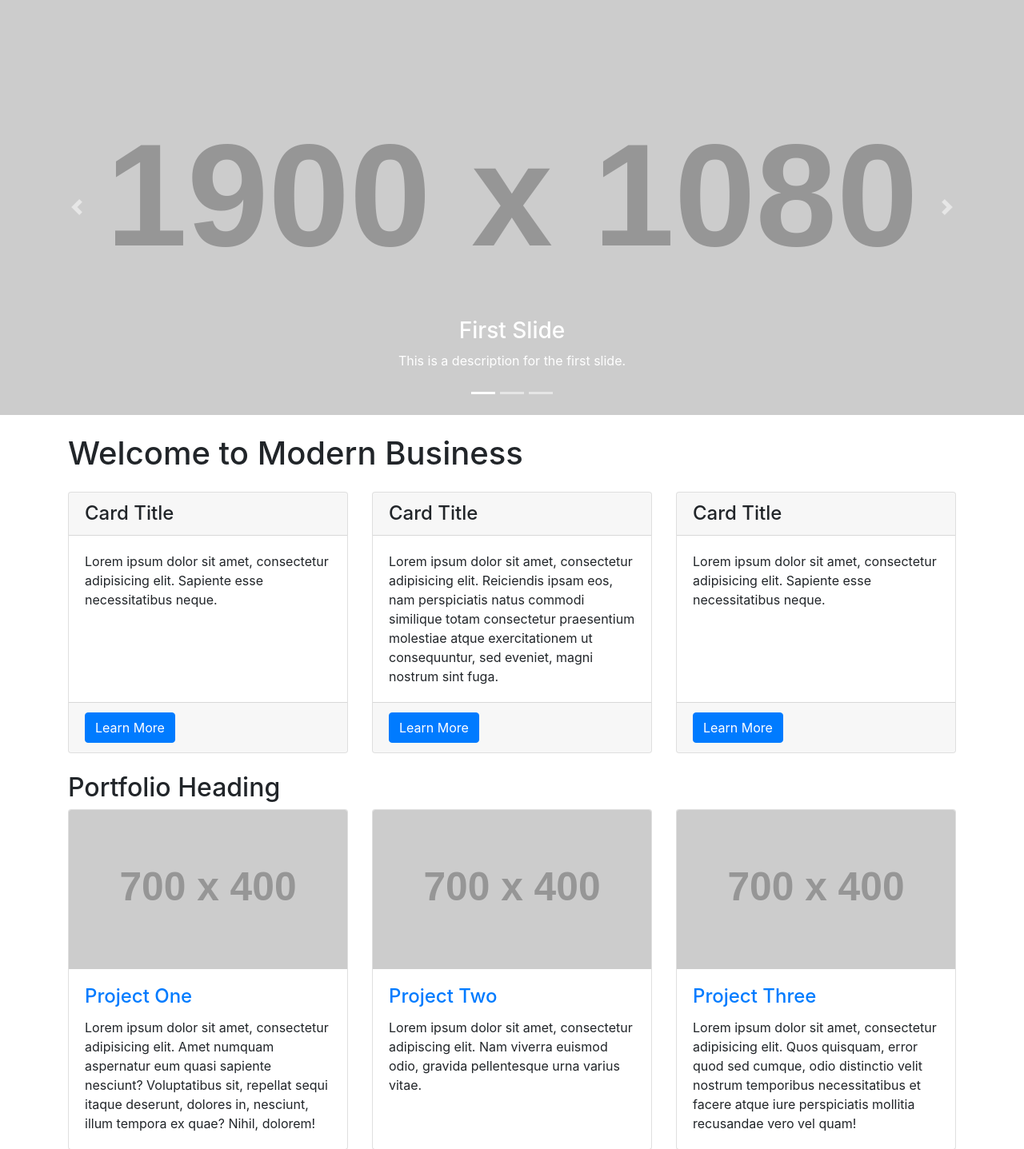
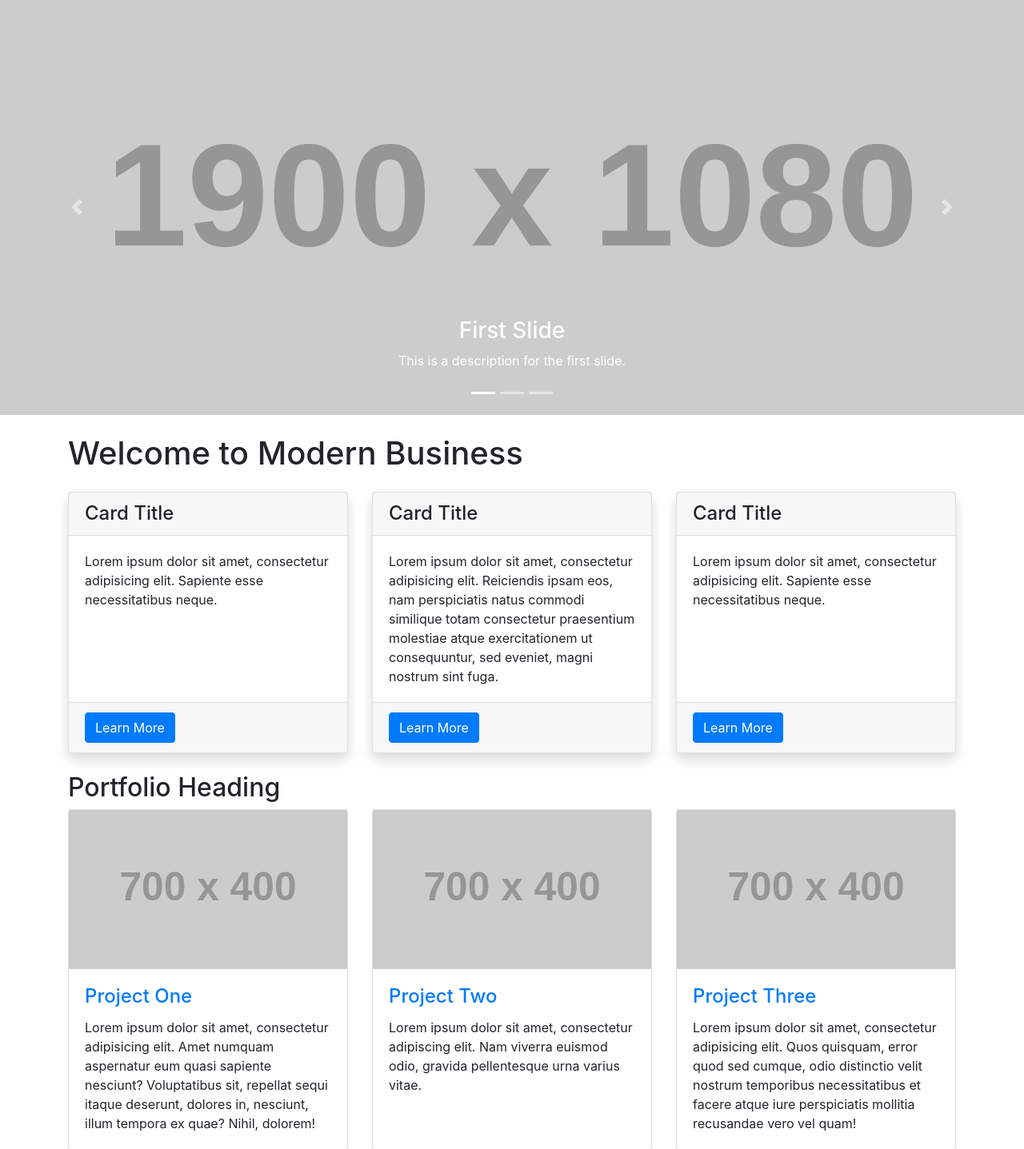
Before and after one commit to davidjbuchanan/MS3-lockdown, a Flask app: page / in a window 1280 px wide. Shown: the part 57-1494 px from the top of the page at 80% size. Run offline with Flask 2, Linux system fonts and the light colour scheme; some libraries are stand-ins or nearby versions.

Commit message:
index.html: added shade to cards

```diff
--- a/templates/index.html
+++ b/templates/index.html
@@ -49,7 +49,7 @@
     <!-- Marketing Icons Section -->
     <div class="row">
       <div class="col-lg-4 mb-4">
-        <div class="card h-100">
+        <div class="card h-100 shadow">
           <h4 class="card-header">Card Title</h4>
           <div class="card-body">
             <p class="card-text">Lorem ipsum dolor sit amet, consectetur adipisicing elit. Sapiente esse necessitatibus neque.</p>
@@ -60,7 +60,7 @@
         </div>
       </div>
       <div class="col-lg-4 mb-4">
-        <div class="card h-100">
+        <div class="card h-100 shadow">
           <h4 class="card-header">Card Title</h4>
           <div class="card-body">
             <p class="card-text">Lorem ipsum dolor sit amet, consectetur adipisicing elit. Reiciendis ipsam eos, nam perspiciatis natus commodi similique totam consectetur praesentium molestiae atque exercitationem ut consequuntur, sed eveniet, magni nostrum sint fuga.</p>
@@ -71,7 +71,7 @@
         </div>
       </div>
       <div class="col-lg-4 mb-4">
-        <div class="card h-100">
+        <div class="card h-100 shadow">
           <h4 class="card-header">Card Title</h4>
           <div class="card-body">
             <p class="card-text">Lorem ipsum dolor sit amet, consectetur adipisicing elit. Sapiente esse necessitatibus neque.</p>
```
